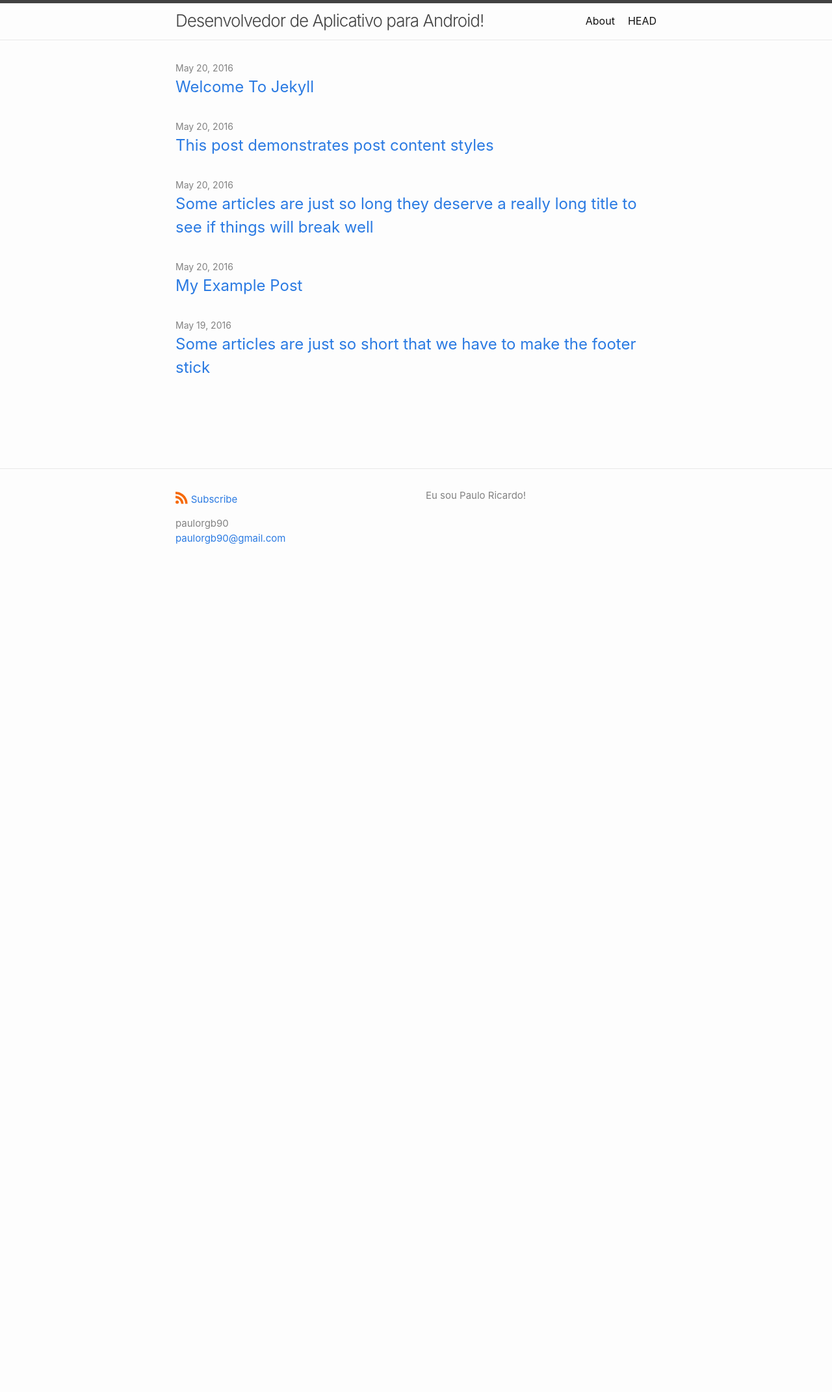
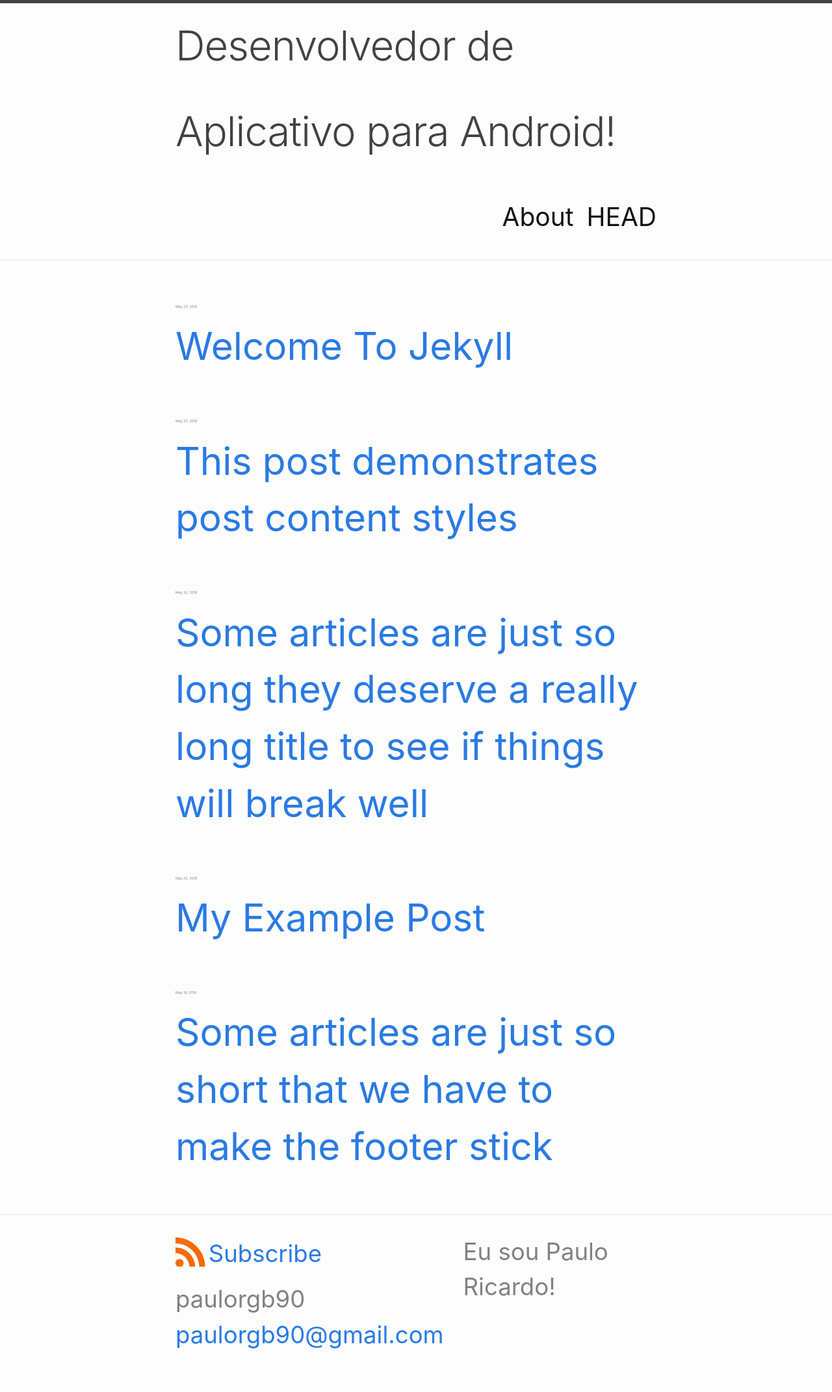
Before and after one commit to Paulorgb90/EusouPauloRicardo, a Jekyll site: the page built from index.md, in a window 1280 px wide. Shown: the whole page at 65% size. Built offline with Jekyll 4.4.1, drawn with Linux system fonts in a browser that asks for light colours; before the commit the page ends 900 px from its top, so only the background shows below that.

Commit message:
Update initialize.scss

```diff
--- a/_sass/minima/initialize.scss
+++ b/_sass/minima/initialize.scss
@@ -4,9 +4,9 @@
 
 $base-font-family: -apple-system, system-ui, BlinkMacSystemFont, "Segoe UI", "Segoe UI Emoji", "Segoe UI Symbol", "Apple Color Emoji", Roboto, Helvetica, Arial, sans-serif !default;
 $code-font-family: "Menlo", "Inconsolata", "Consolas", "Roboto Mono", "Ubuntu Mono", "Liberation Mono", "Courier New", monospace;
-$base-font-size:   16px !default;
+$base-font-size:   39px !default;
 $base-font-weight: 400 !default;
-$small-font-size:  $base-font-size * 0.875 !default;
+$small-font-size:  $base-font-size * 0.135!default;
 $base-line-height: 1.5 !default;
 
 $spacing-unit:     30px !default;
```
